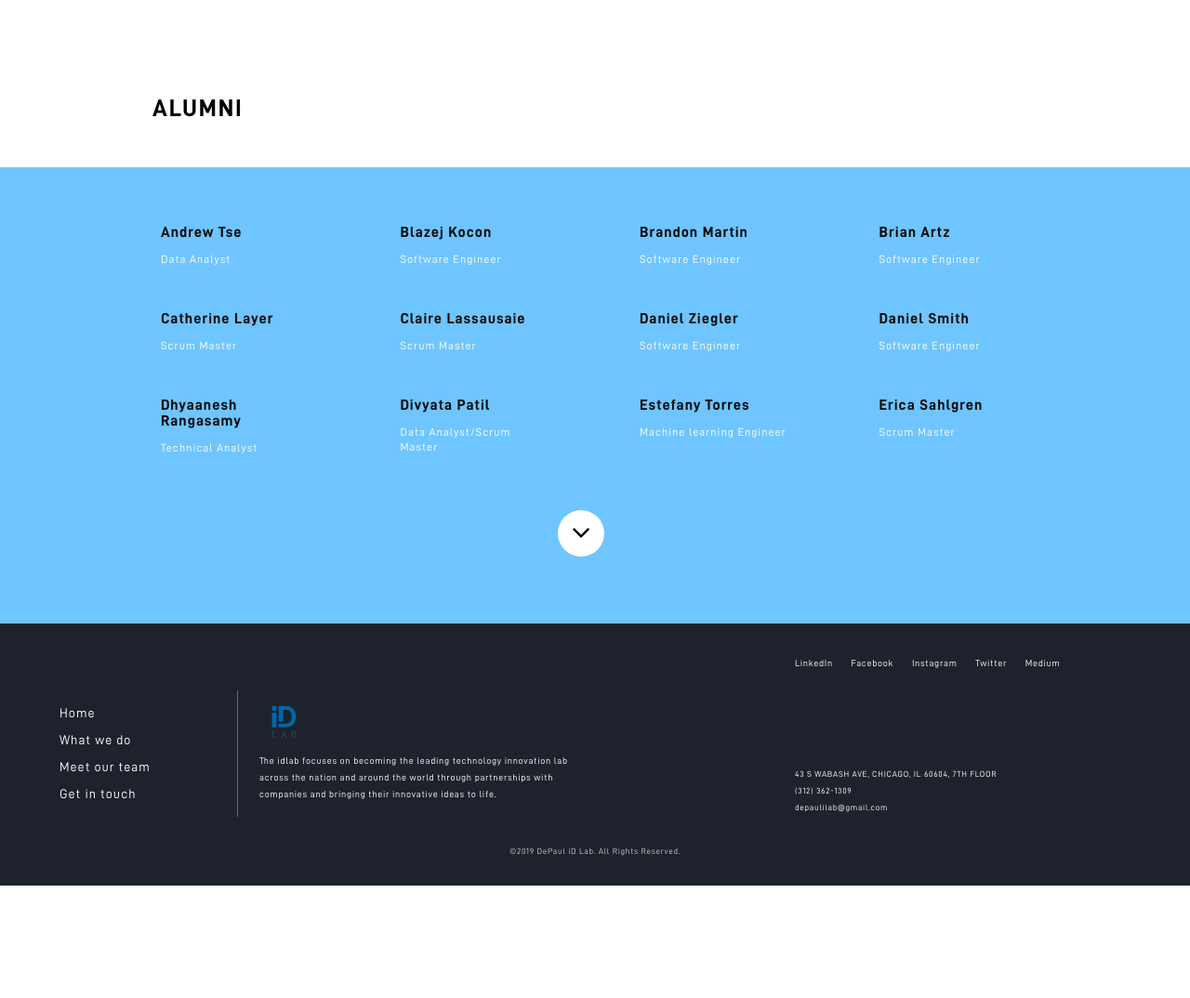
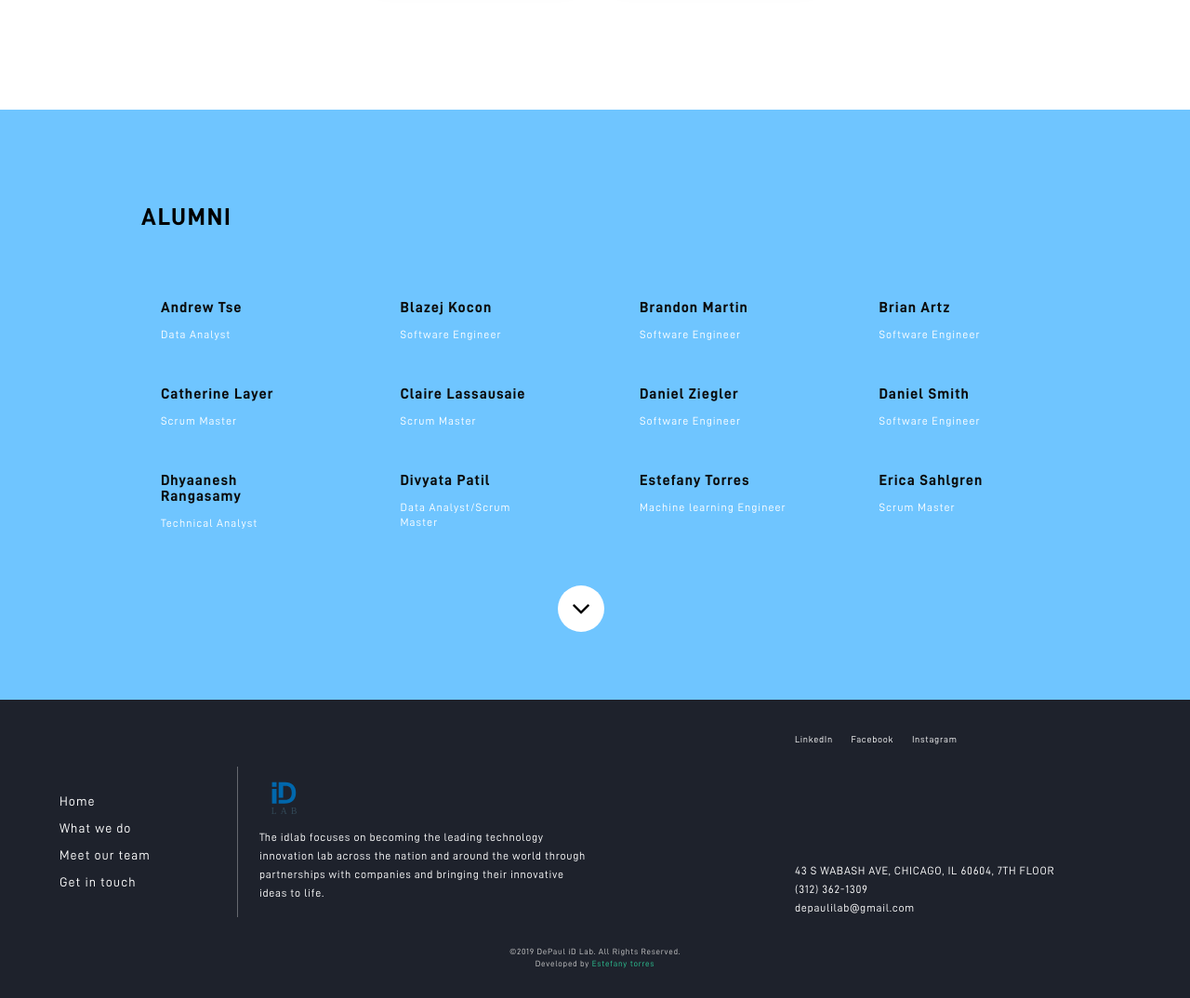
Before and after one commit to estefanytorres/idlabwebsite, a PHP site: page /our-team.html in a window 1280 px wide. Shown: the part 3640-4714 px from the top of the page at 93% size. Before the commit the page ends 4593 px from the top, so only its background shows below. Run offline with PHP 8.4, Linux system fonts and the light colour scheme.

Commit message:
changes before trip

```diff
--- a/css/style.css
+++ b/css/style.css
@@ -1013,9 +1013,9 @@ body.mobile-nav-active #mobile-nav-toggle {
   padding: 0;
   margin: 0 auto 1em;
   font-family: 'D-DIN DIN-Bold', serif;
-  font-size: 32px;
-  letter-spacing: 2.5px;
-  line-height: 35px;
+  font-size: 50px;
+  letter-spacing: 3px;
+  line-height: 50px;
   color: black;
 }
 #activity-heading-text {
@@ -1086,7 +1086,7 @@ body.mobile-nav-active #mobile-nav-toggle {
 
 @media (min-width: 768px) {
   #activity-heading {
-    padding: calc(75px + 10%) 20% 10%;
+    padding: calc(75px + 10%) 10% 10%;
   }
   #activity-heading-title {
     width: 70%;
@@ -1361,6 +1361,9 @@ body.mobile-nav-active #mobile-nav-toggle {
   margin-top: 50px;
   color: black;
   padding: 3% 0;
+}
+#alumni-list .group-title {
+  margin-bottom: 2em;
 }
 .alumni-position {
   color: white;
@@ -1601,17 +1604,17 @@ body.mobile-nav-active #mobile-nav-toggle {
 }
 #footer-text {
   font-family: 'D-DIN Regular', serif;
-  font-size: 10px;
+  font-size: 12px;
   letter-spacing: .7px;
-  line-height: 18px;
+  line-height: 20px;
   color: white;
   padding: 2% 0;
 }
 #footer-right {
   font-family: 'D-DIN Regular', serif;
-  font-size: 9px;
+  font-size: 12px;
   letter-spacing: .7px;
-  line-height: 18px;
+  line-height: 20px;
   padding-top: 75px;
   padding-left: 23px;
 }
--- a/our-team.html
+++ b/our-team.html
@@ -88,7 +88,7 @@
 
         <div class="row">
           <div id="team" class="col-12">
-            <div class="group-title"></div>
+            <div class="group-title uppercase txt-lg pl-4">Our Team</div>
             <div class="team-group">
               <div class="row justify-content-center">
 
@@ -244,9 +244,8 @@
 
         <div class="row">
           <div id="alumni" class="col-12">
-            <div class="group-title uppercase txt-lg pl-4">Alumni</div>
             <div id="alumni-list" class="row">
-
+              <div class="group-title uppercase txt-lg pl-4">Alumni</div>
               <div id="fixed-list" class="col-12">
                 <div class="team-group row justify-content-center">
                   <div class="alumni-member col-xs-12 col-sm-6 col-md-5 col-lg-4 col-xl-3 py-2 px-5">
@@ -549,11 +548,11 @@
     <div class="container-fluid">
       <div class="row flex-row-reverse">
         <div id="footer-social" class="col-xs-12 col-sm-12 col-md-6 col-lg-5 col-xl-4">
-            <a id="footer-linkedin" href="#">LinkedIn</a>
-            <a id="footer-facebook" target="_blank" href="https://www.facebook.com/depaulidlab">Facebook</a>
-            <a id="footer-instagram" target="_blank" href="https://www.instagram.com/depaulidlab/">Instagram</a>
-            <a id="footer-twitter" href="#">Twitter</a>
-            <a id="footer-medium" href="#">Medium</a>
+          <a id="footer-linkedin" target="_blank" href="https://www.linkedin.com/company/depaul-innovation-lab/">LinkedIn</a>
+          <a id="footer-facebook" target="_blank" href="https://www.facebook.com/depaulidlab">Facebook</a>
+          <a id="footer-instagram" target="_blank" href="https://www.instagram.com/depaulidlab/">Instagram</a>
+          <!--                <a id="footer-twitter" href="#">Twitter</a>-->
+          <!--                <a id="footer-medium" href="#">Medium</a>-->
         </div>
       </div>
       <br />
@@ -581,7 +580,8 @@
     <br />
     <div class="container">
       <div class="credits">
-        &copy;2019 DePaul iD Lab. All Rights Reserved.
+        &copy;2019 DePaul iD Lab. All Rights Reserved.<br>
+        Developed by <a href="http://www.estefanytorres.com/">Estefany torres</a>
       </div>
     </div>
   </footer><!-- #footer -->
```
Also changed, not shown: get-in-touch.html (+9 -8 lines), index.html (+7 -7 lines), what-we-do.html (+8 -7 lines), img/agile-thinking.jpg.
